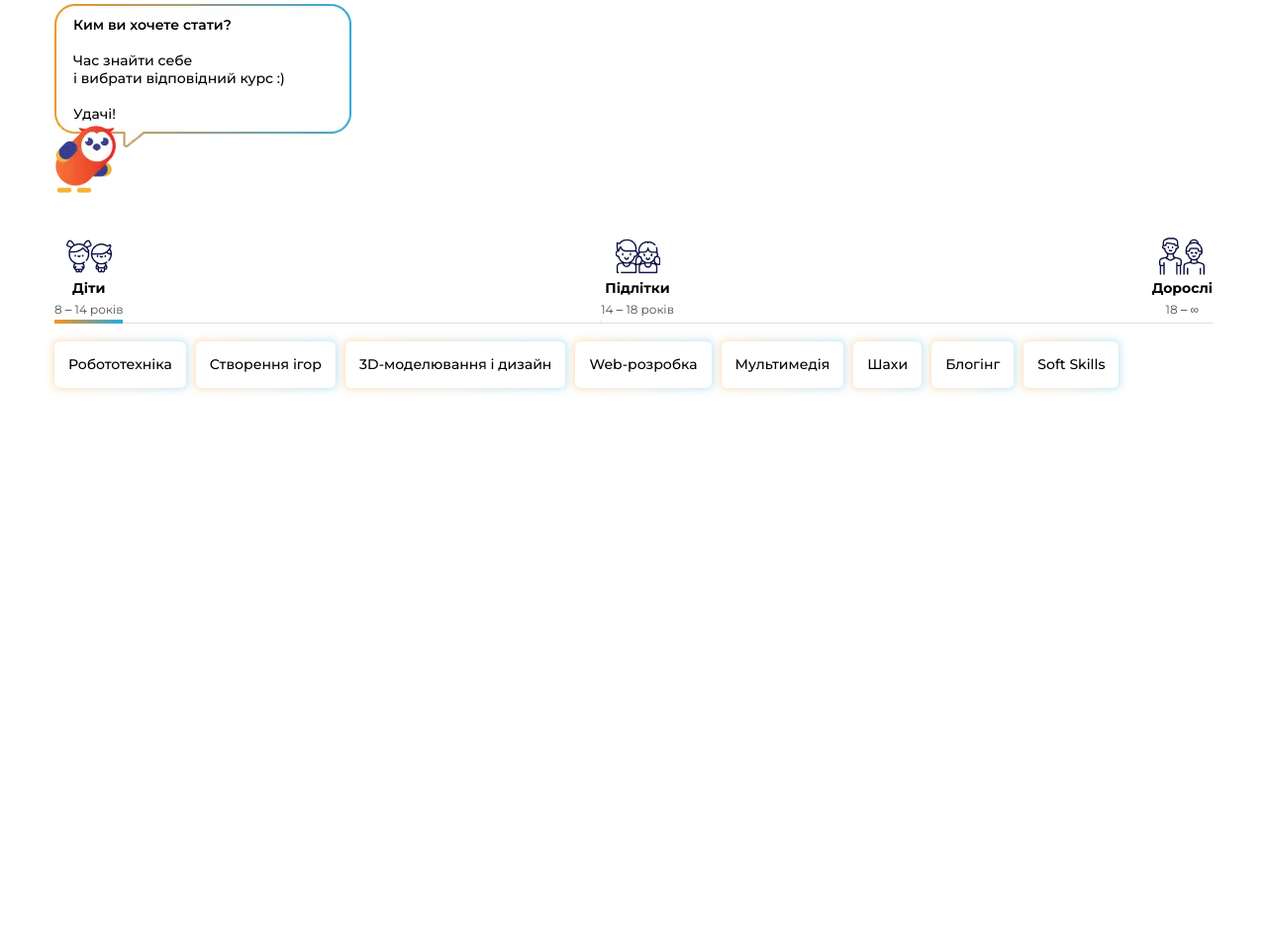
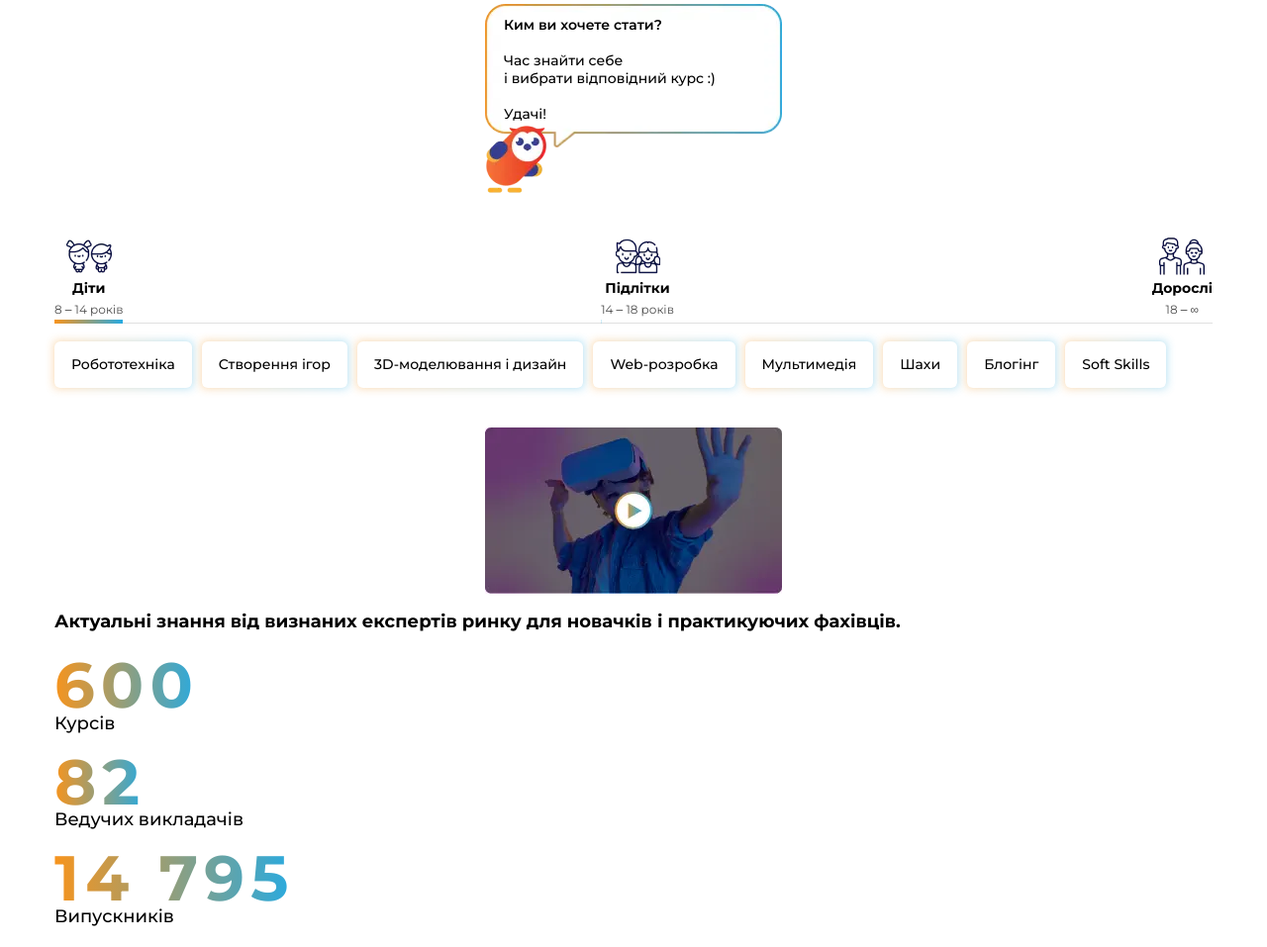
Before and after one commit to OlegYelis/FutureAcademy, a plain HTML site: page index.html in a window 1280 px wide. Shown: the part 628-1585 px from the top of the page at 99% size. Before the commit the page ends 1060 px from the top, so only its background shows below. Drawn offline with nearby package versions, Linux system fonts and the light colour scheme.

Commit message:
mob: section category - added

```diff
--- a/index.html
+++ b/index.html
@@ -55,6 +55,7 @@
 
       <section class="categories">
         <div class="container">
+          <h2 class="visually-hidden">Categories</h2>
           <div class="categories__message">
             <p class="categories__txt">
               <span>Ким ви хочете стати?</span> <br /><br />
@@ -62,13 +63,13 @@
               і вибрати відповідний курс :)
               <br /><br />
               Удачі!
+              <img
+                class="categories__img"
+                src="./images/owl.webp"
+                alt="owl"
+                width="63px"
+              />
             </p>
-            <img
-              class="categories__img"
-              src="./images/owl.webp"
-              alt="owl"
-              width="63px"
-            />
           </div>
 
           <ul class="list age__list">
@@ -134,6 +135,33 @@
           </ul>
         </div>
       </section>
+
+      <section class="about">
+        <div class="container">
+          <a class="about__video" href="#"
+            ><img src="./images/video.webp" alt="video" width="300px"
+          /></a>
+          <h2 class="about__title">
+            Актуальні знання від визнаних експертів ринку для новачків і
+            практикуючих фахівців.
+          </h2>
+
+          <ul class="list about__list">
+            <li class="about__item">
+              <p class="about__accent">600</p>
+              <p class="about__txt">Курсів</p>
+            </li>
+            <li class="about__item">
+              <p class="about__accent">82</p>
+              <p class="about__txt">Ведучих викладачів</p>
+            </li>
+            <li class="about__item">
+              <p class="about__accent">14 795</p>
+              <p class="about__txt">Випускників</p>
+            </li>
+          </ul>
+        </div>
+      </section>
     </main>
   </body>
 </html>
--- /dev/null
+++ b/scss/layout/_about.scss
@@ -0,0 +1,36 @@
+.about__video {
+  display: block;
+  max-width: 300px;
+  width: 100%;
+  border-radius: 6px;
+  margin: 0 auto 17px;
+}
+
+.about__title {
+  font-size: 18px;
+  font-weight: 700;
+  line-height: 1.3;
+  margin-bottom: 24px;
+}
+
+.about__item {
+  margin-bottom: 22px;
+}
+
+.about__accent {
+  width: fit-content;
+  font-size: 64px;
+  font-weight: 700;
+  letter-spacing: 6.08px;
+  line-height: 0.9;
+
+  background: linear-gradient(90deg, #f7941d 0%, #27aae1 100%);
+  -webkit-background-clip: text;
+  -webkit-text-fill-color: transparent;
+}
+
+.about__txt {
+  font-size: 18px;
+  font-weight: 500;
+  line-height: 1;
+}
--- a/scss/layout/_categories.scss
+++ b/scss/layout/_categories.scss
@@ -3,11 +3,14 @@
 }
 
 .categories__message {
-  position: relative;
+  display: flex;
+  align-items: center;
+  justify-content: center;
   margin-bottom: 87px;
 }
 
 .categories__txt {
+  position: relative;
   max-width: 300px;
   width: 100%;
   font-size: 14px;
@@ -108,7 +111,7 @@
   position: relative;
   color: var(--dark-text-color);
   font-size: 14px;
-  padding: 12px 14px;
+  padding: 12px 17px;
   margin: 5px;
   background-color: var(--light-bg-color);
   border-radius: 6px;
--- a/scss/main.scss
+++ b/scss/main.scss
@@ -13,3 +13,4 @@
 @import './layout/header';
 @import './layout/hero';
 @import './layout/categories';
+@import './layout/about';
```
Also changed, not shown: css/main.css, css/main.min.css, images/video.webp (added), 2 other files.
